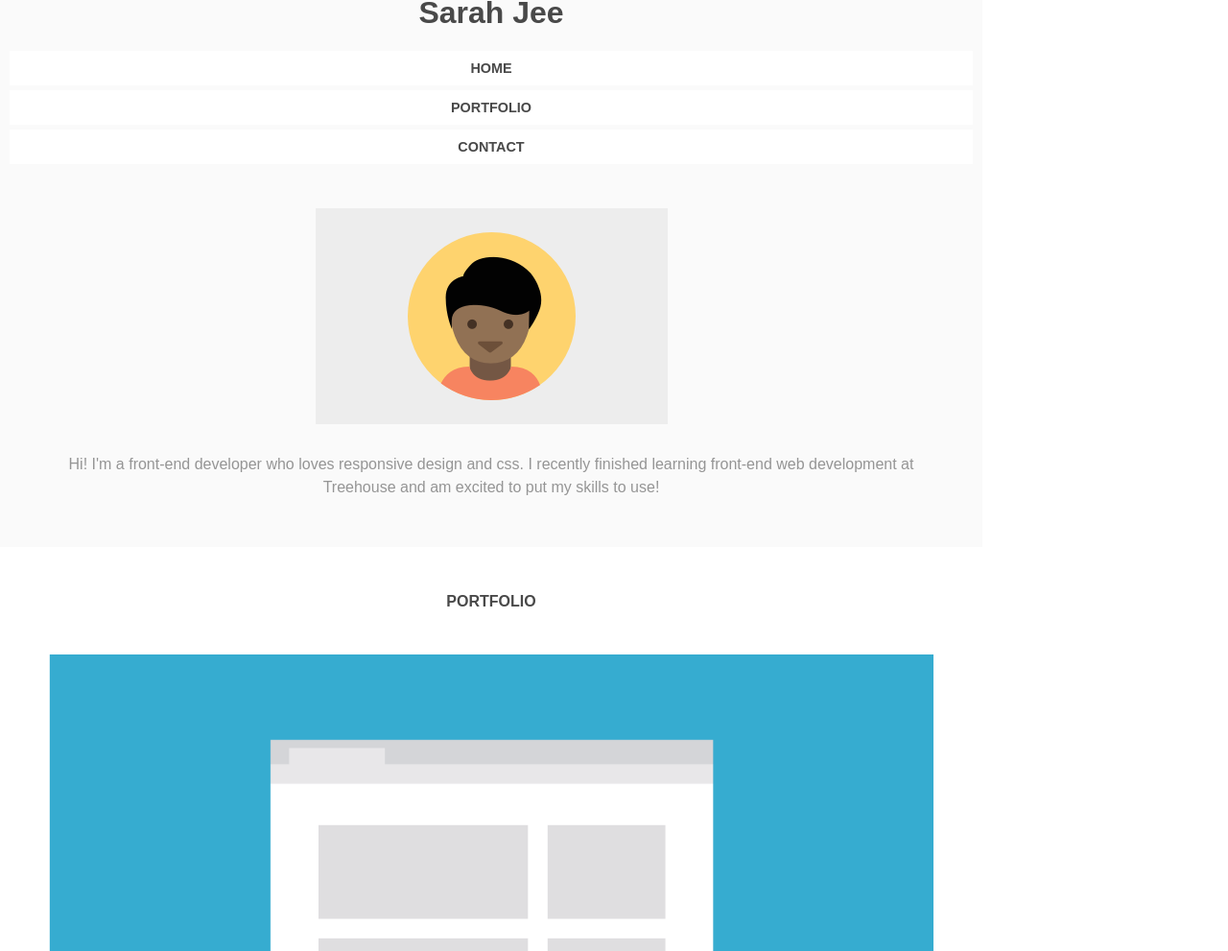
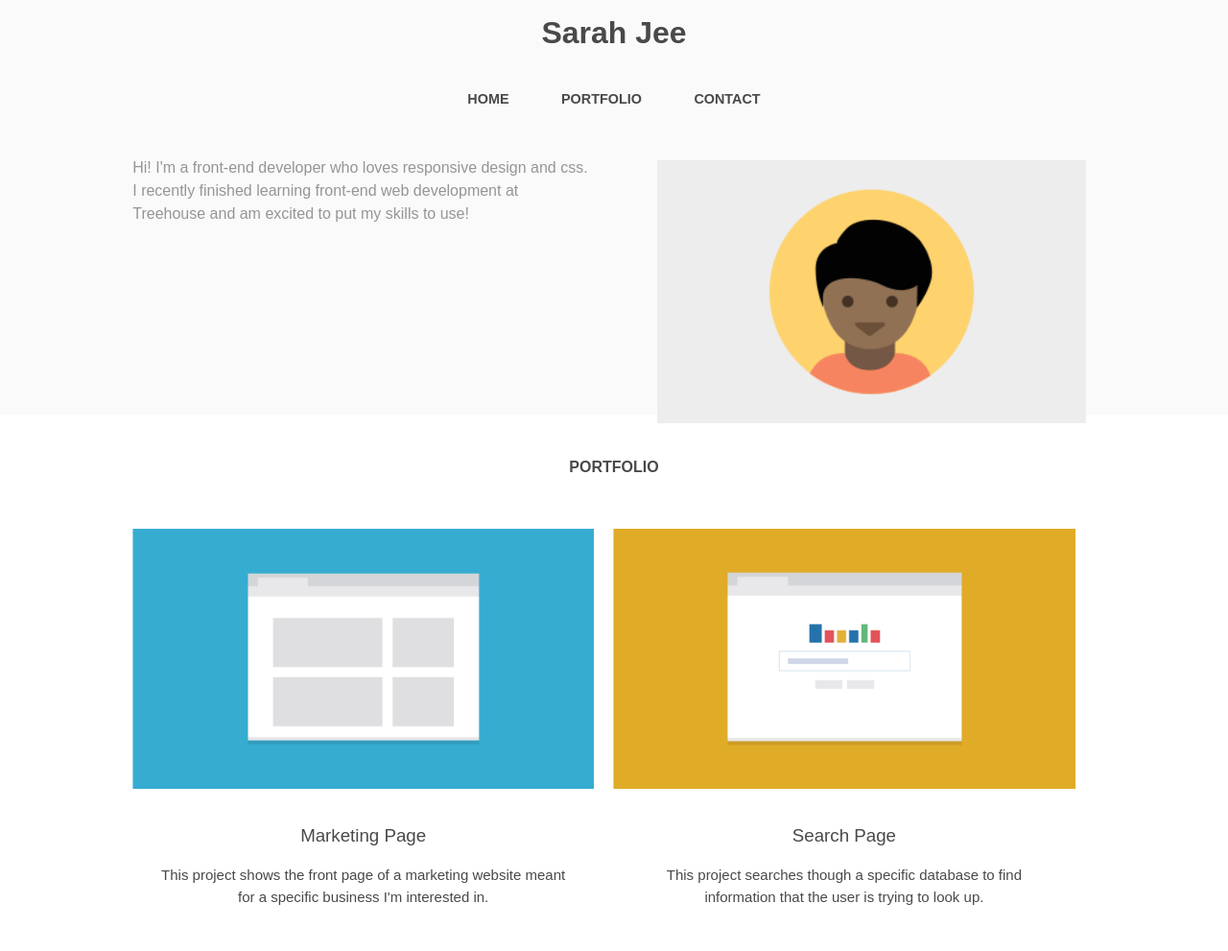
Before and after one commit to SarahJee/ProjectTwo, a plain HTML site: page index.html in a window 1280 px wide. Shown: the part 21-1012 px from the top of the page at 96% size. Drawn offline with Linux system fonts and the light colour scheme; files that its build step writes are made by us from their sources.

Commit message:
Up to 768px

```diff
--- a/css/styles.css
+++ b/css/styles.css
@@ -11,9 +11,13 @@
 body {
 	color: #494949;
 	font-family: sans-serif;
+	text-align: center;
+}
+
+.container {
+	width: 95%;
+	margin: 0 auto;
 	max-width: 1024px;
-	margin: 0 auto;
-	text-align: center;
 }
 
 h1 {
@@ -34,52 +38,55 @@ p {
 	font-size: 15px;
 	font-weight: 200;
 	line-height: 1.5;
-	padding-left: 5px;
+	padding-bottom: 2em;
+
+}
+
+header {
+	padding: 1em 0;
 }
 
 header p {
 	font-size: 16px;
 	color: #959595;
-	padding: 0 5% 50px;
 }
 
-main {
-	padding: 0 5%;
-}
-
-main p {
-	padding-bottom: 2em;
-}
 
 img {
 	max-width: 100%;
+}
+
+.clearfix {
+  clear: both;
 }
 
 
 
 /* Nav Styles */
 
-header h1 {
-	margin-top: -30px;
-	padding-top: 30px;
-}
 
-ul.nav {
-	list-style: none;
+.main-nav ul {
 	padding: 0;
 }
 
-ul.nav a {
+.main-nav a {
 	color: #494949;
 	text-transform: uppercase;
 	padding: 10px;
 	display: block;
-	margin: 0 auto;
 	background-color: #fff;
 	margin: 5px 10px;
 	font-weight: 800;
 	font-size: 0.9em;
 }
+
+.main-nav li {
+	list-style: none;
+}
+
+
+
+
 
 /* Link Styles */
 
@@ -87,10 +94,16 @@ a {
 	text-decoration: none;
 }
 
+
+
 /* Section Styles */
 
 header, footer {
 	background-color: #fafafa;
+}
+
+.intro {
+	padding: 0 1%;
 }
 
 .profile {
@@ -101,6 +114,7 @@ header, footer {
 main img {
 	padding-bottom: 1em;
 }
+
 
 /* Footer styles */
 
@@ -153,11 +167,92 @@ footer p:nth-child(n+2) a{
 	text-transform: uppercase;
 }
 
-/* Styles for larger screens */
-@media screen and (min-width: 320px) {
+
+/*********** Styles for tablets **********
+******************************************/
+
+@media screen and (min-width: 400px) {
+
+/* Nav Styles */
+
+
+.main-nav li {
+	display: inline;
+}
+
+.main-nav a {
+	background-color: #fafafa;
+	display: inline-block;
+	padding: 15px;
+}
+
+main p {
+	margin: 0 5%;
+}
+
+
+
+
+/*********** Styles for tablets **********
+******************************************/
+
+@media screen and (min-width: 768px) {
+
+
+
+header .container {
+	height: 400px;
 	}
 
+header p {
+	float: left;
+	width: 48%;
+	text-align: left;
+}
 
-/* Styles for larger screens */
-@media screen and (min-width: 768px) {
+.profile {
+	width: 48%;
+	padding: 0 10px;
+	float: right;
+	margin-top: 20px;
+	max-width: 467px;
+}
+
+.lead-in {
+	width: 47%;
+	display: inline;
+	float: left;
+	margin: 10px;
+}
+
+.lead-in:nth-child(even) {
+	clear: left;
+}
+
+footer {
+	overflow: auto;
+	width: 100%;
+}
+
+.footer-nav a {
+	display: inline;
+	float: right;
+	text-transform: uppercase;
+	color: #494949;
+	margin: 0 10px;
+	direction: rtl;
+}
+
+
+.footer-links .top {
+	display: none;
+}
+
+}
+
+
+/*********** Styles for desktop ***********
+******************************************/
+
+@media screen and (min-width: 1000px) {
 	}
--- a/index.html
+++ b/index.html
@@ -9,54 +9,60 @@
   </head>
   <body>
   	<header>
+		<div class="container clearfix">
 		    <div class="main-nav">
-        <ul class="nav">
-          <li class="name"><h1>Sarah Jee</h1></li>
+			    <h1 class="name">Sarah Jee</h1>
+		        <ul>
 		          <li><a href="index.html">Home</a></li>
 		          <li><a href="experience.html">Portfolio</a></li>
 		          <li><a href="contact.html">Contact</a></li>
 		        </ul>
 		    </div>
+		    <div class="intro">
 		    <img src="img/responsive-layout-profile.png" class="profile" alt="profile photo">
 		    <p>Hi! I'm a front-end developer who loves responsive design and css. I recently finished learning front-end web development at Treehouse and am excited to put my skills to use!</p>
+		    </div>
+		</div>
     </header>
 
-   <main class="portfolio-flexbox">
+   <main>
+	    <div class="container clearfix portfolio">
 	   		<h2>Portfolio</h2>
 
-   		<div>
+	   		<div class="lead-in">
 		   		<img src="img/portfolio-1.png" alt="Marketing page - simple illustration of web page.">
 		   		<h3>Marketing Page</h3>
 		   		<p>This project shows the front page of a marketing website meant for a specific business I'm interested in.</p>
 	   		</div>
-   		<div>
+	   		<div class="lead-in">
 		   		<img src="img/portfolio-2.png" alt="Search page - simple illustration of google search page.">
 		   		<h3>Search Page</h3>
 		   		<p>This project searches though a specific database to find information that the user is trying to look up.</p>
 	   		</div>
-   		<div>
+	   		<div class="lead-in">
 		   		<img src="img/portfolio-3.png" alt="Travel App - simple illustration of travel app design.">
 		   		<h3>Travel App</h3>
 		   		<p>This project compares travel times based on different transportation methods and tells you the best one.</p>
 	   		</div>
-   		<div>
+	   		<div class="lead-in">
 		   		<img src="img/portfolio-4.png" alt="Map - simple llustration of direction map.">
 		   		<h3>Map of Favourite Spots</h3>
 		   		<p>This project uses mapping apis to plot points for my favourite spots in the city for a do-it-yourself walking tour.</p>
 	   		</div>
-   		<div>
+	   		<div class="lead-in">
 		   		<img src="img/portfolio-5.png" alt="Photo Gallery - simple illustration of a web photo gallery.">
 		   		<h3>Photo Gallery</h3>
 		   		<p>This project shows pictures from a recent trip to the viewer and them to easily navigate though photos.</p>
 	   		</div>
-   		<div>
+	   		<div class="lead-in">
 		   		<img src="img/portfolio-6.png" alt="Calculator - simple illustration of calculator app.">
 		   		<h3>Calculator</h3>
 		   		<p>Someone can enter the numbers they want, and press the big blue button and get the result.</p>
 	   		 </div>
+	    </div>
    </main>
 
-   <footer>
+   <footer class="clearfix">
 	   <h2>Contact</h2>
 	   <p>If you're interested in chatting or want more information about what I've been working on, I'd love to hear from you!</p>
 	   <p>Phone<a href="tel"> +61 (08) 404 412 308</a><br />
```
Lines whose indentation alone changed are shown as unchanged.
